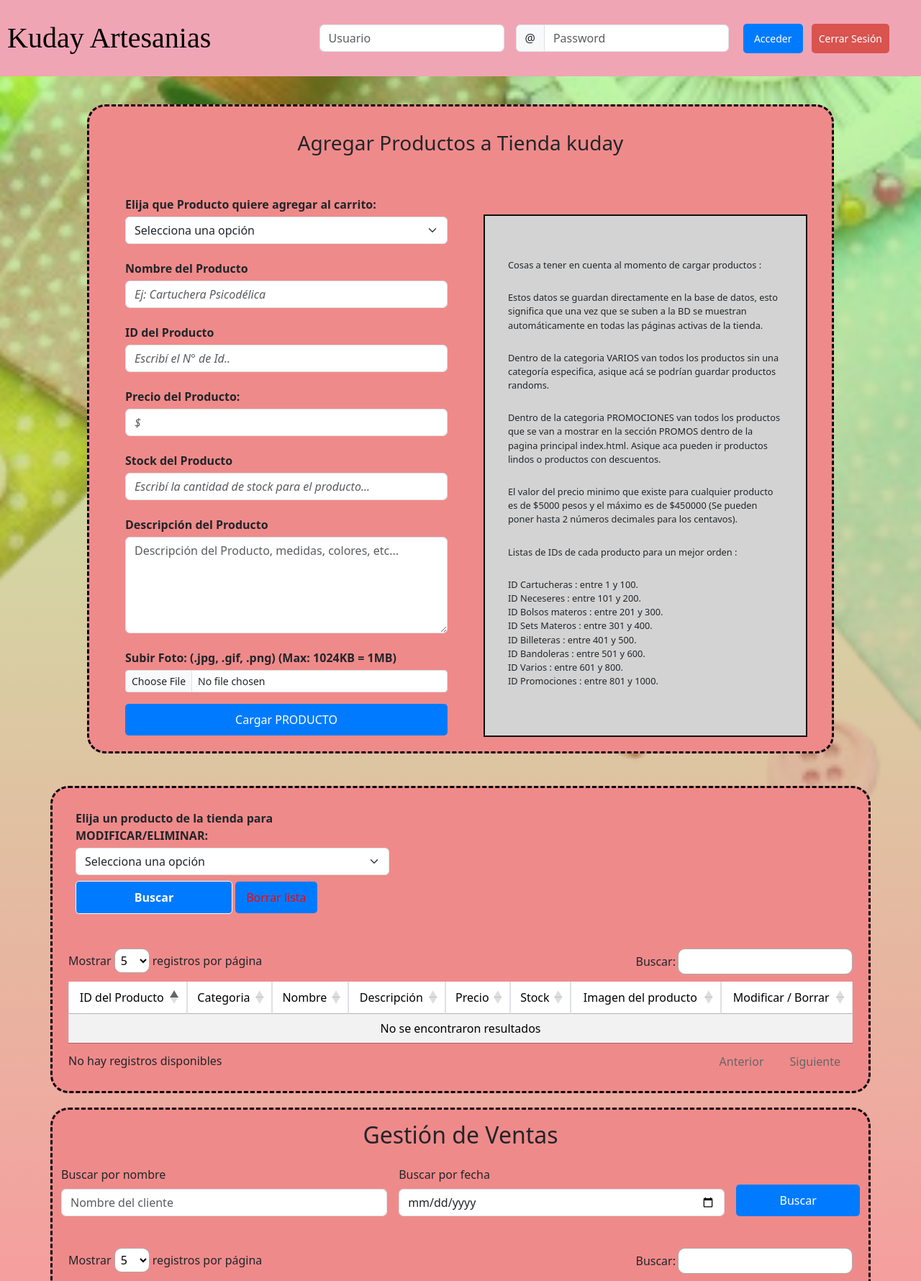
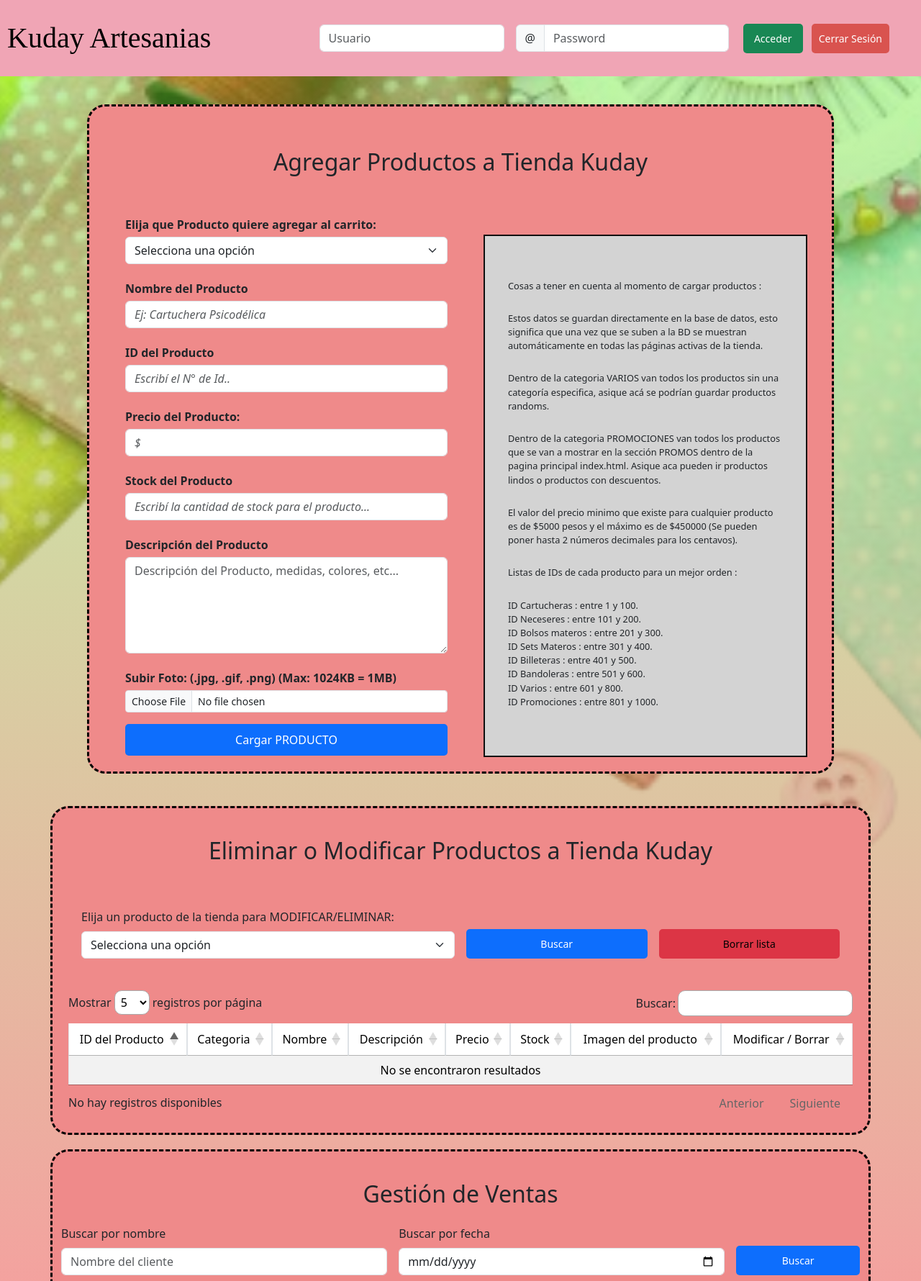
Before and after one commit to jahcr1/kudaySTORE, a PHP site: page /panel.php in a window 1280 px wide. Shown: the top 1780 px of the page at 72% size. Run offline with PHP 8.4, Linux system fonts and the light colour scheme; the visitor is signed in with stand-in values (Sample User, id 1); data that the repository does not hold is empty; some libraries are stand-ins or nearby versions; some web fonts are replaced.

Commit message:
mejorando botones y titulos de las secciones, arreglando bug de btn en el css

```diff
--- a/CSS/styles.css
+++ b/CSS/styles.css
@@ -1048,7 +1048,6 @@ h3.titulo {
 
 .btn {
   margin-top: auto;
-  background: #007bff;
   color: white;
   padding: 10px 15px;
   border: none;
@@ -1057,9 +1056,6 @@ h3.titulo {
   align-self: center;
 }
 
-.btn:hover {
-  background: #0056b3;
-}
 
 /*=====================================*/
 /*========= SECCION INFO ==============*/
@@ -1666,12 +1662,6 @@ div.fondo-panel {
   border: 3px dashed black;
 }
 
-div.caja-form-add {
-  width: 100%;
-  max-width: 500px;
-  margin-left: 0px;
-}
-
 form#formulario-categoria {
   margin: 20px;
 }
@@ -1682,14 +1672,16 @@ label.col-form-label {
 }
 
 input.btn-buscar {
-  font-weight: bold;
-  border: 1px solid white;
+  font-weight: normal;
+
+
 }
 
 button a.btn-borrar-lista {
-  color: red;
+  color: black;
   text-decoration: none;
-  font-weight: 500;
+  font-weight: 400;
+
 }
 
 div.table-responsive {
--- a/panel.php
+++ b/panel.php
@@ -79,7 +79,7 @@
             <div class="container panel-adm">
 
                 <div class="row m-2 titulo-panel-carga">
-                    <h3 class="p-3">Agregar Productos a Tienda kuday</h3>
+                    <h2 class="text-center p-3 mt-4">Agregar Productos a Tienda Kuday</h2>
                 </div>
                 <div class="row paneles">
                     <div class="col-7 panel-carga">
@@ -163,12 +163,14 @@
         <section id="listar-productos">
 
             <div class="container fondo-panel">
+                <h2 class="text-center p-3 mt-4">Eliminar o Modificar Productos a Tienda Kuday</h2>
 
                 <div class="show-details row">
-                    <div class="col-12 caja-form-add">
+                    <div class="col-12">
 
-                        <form action="componentes/listar_productos.php" method="POST" id=formulario-categoria>
-                            <label for="seleccionCategoria" class="col-form-label fs-6 fw-semibold">Elija un producto de la tienda para MODIFICAR/ELIMINAR:</label>
+                        <form action="componentes/listar_productos.php" method="POST" id=formulario-categoria class="row g-3 mb-4">
+                            <div class="col-md-6">
+                                <label for="seleccionCategoria" class="form-label fs-6">Elija un producto de la tienda para MODIFICAR/ELIMINAR:</label>
                                 <select name="categoria" id="seleccionCategoria" class="form-select" required>
                                     <option value="" disabled selected>Selecciona una opción</option>
                                     <option value="1">Cartuchera</option>
@@ -180,8 +182,14 @@
                                     <option value="7">Varios</option>
                                     <option value="8">Promociones</option>
                                 </select>
-                            <input type="submit" class="btn btn-danger btn-buscar form-control ms-auto mt-2 mb-2 w-50" value="Buscar">
-                            <button class="btn btn-dark"><a href="componentes/borrar_sesion.php" class="btn-borrar-lista">Borrar lista</a></button>
+                            </div>
+                            <div class="col-md-3 d-flex align-items-end">
+                                <label class="form-label"></label>
+                                <input type="submit" class="btn btn-primary btn-sm btn-buscar form-control" value="Buscar">
+                            </div>
+                            <div class="col-md-3 d-flex align-items-end">
+                                <button class="btn btn-danger btn-sm form-control"><a href="componentes/borrar_sesion.php" class="btn-borrar-lista">Borrar lista</a></button>
+                            </div>
                         </form>
                     </div>
 
@@ -276,8 +284,8 @@
 
 
                                                                     <div class="modal-footer">
-                                                                        <button type="button" class="btn btn-secondary" data-bs-dismiss="modal">Salir</button>
-                                                                        <button type="submit" class="btn btn-primary">Modificar</button>
+                                                                        <button type="button" class="btn btn-secondary btn-sm" data-bs-dismiss="modal">Salir</button>
+                                                                        <button type="submit" class="btn btn-primary btn-sm">Modificar</button>
                                                                     </div>
                                                                 </form>
                                                             </div>
@@ -329,7 +337,7 @@
 
         <section id="ventas">
             <div class="container fondo-panel">
-                <h2 class="text-center p-3">Gestión de Ventas</h2>
+                <h2 class="text-center p-3 mt-4">Gestión de Ventas</h2>
 
                 <form action="componentes/mostrar_compras.php" method="POST" class="row g-3 mb-4">
                     <div class="col-md-5">
@@ -341,7 +349,7 @@
                         <input type="date" name="fecha" id="fecha" class="form-control">
                     </div>
                     <div class="col-md-2 d-flex align-items-end">
-                        <input type="submit" class="btn btn-danger w-100" value="Buscar">
+                        <input type="submit" class="btn btn-primary btn-sm w-100" value="Buscar">
                     </div>
                 </form>
 
@@ -377,11 +385,11 @@
                                         <td>$<?php echo $compra['total']; ?></td>
                                         <td><?php echo $compra['fecha_compra']; ?></td>
                                         <td>
-                                            <form method="POST" action="acciones/confirmar_compra.php" style="display:inline;">
+                                            <form method="POST" action="componentes/confirmar_compra.php" style="display:inline;">
                                                 <input type="hidden" name="id_compra" value="<?php echo $compra['id']; ?>">
                                                 <button type="submit" class="btn btn-success btn-sm mb-1">Confirmar</button>
                                             </form>
-                                            <form method="POST" action="acciones/rechazar_compra.php" style="display:inline;">
+                                            <form method="POST" action="componentes/rechazar_compra.php" style="display:inline;">
                                                 <input type="hidden" name="id_compra" value="<?php echo $compra['id']; ?>">
                                                 <button type="submit" class="btn btn-danger btn-sm">Rechazar</button>
                                             </form>
```
Lines whose indentation alone changed are shown as unchanged.
